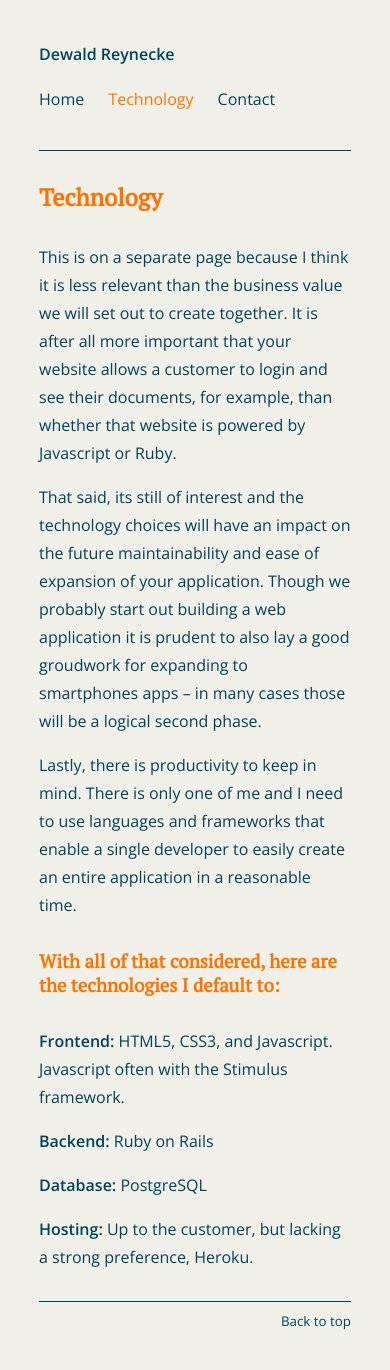
After one commit to dewaldreynecke/dewaldreynecke, a PHP site: page /technology.html in a window 390 px wide. The commit adds this page. Run offline with PHP 8.4, Linux system fonts and the light colour scheme.

Commit message:
add nav and technology page, lose media queries

```diff
--- a/style.css
+++ b/style.css
@@ -4,6 +4,7 @@
   --light-highlight-color: #d4f3e7;
   --bold-highlight-color: #FC7300;
   --banner-padding: 60px;
+  --max-width: 960px;
 }
 
 body {
@@ -14,26 +15,47 @@ body {
   margin: 0;
 }
 
-section {
+.main {
+  gap: 30px
+}
+
+.two-column {
   display: flex;
   flex-wrap: wrap;
   width: 80%;
+  max-width: var(--max-width);
   margin: 0 auto;
 }
 
-section > :first-child {
+.two-column > :first-child {
   flex-basis: 300px;
   flex-grow: 1;
 }
 
-section > :last-child {
+.two-column > :last-child {
   flex-basis: 0;
   flex-grow: 999;
   min-inline-size: 50%;
 }
 
-.main {
-  gap: 30px
+.one-column {
+  width: 80%;
+  max-width: var(--max-width);
+  margin: 0 auto;
+}
+
+.callout {
+  text-align: center;
+}
+
+.callout-link {
+  color: var(--bold-highlight-color)
+}
+
+.callout > p {
+  padding-inline-start: 40px;
+  padding-inline-end: 40px;
+  line-height: 200%;
 }
 
 .profile-pic {
@@ -56,8 +78,9 @@ p {
   line-height: 175%;
 }
 
-.header {
+#navbar {
   width: 80%;
+  max-width: var(--max-width);
   margin: 40px auto;
   display: flex;
   flex-wrap: wrap;
@@ -65,34 +88,36 @@ p {
   justify-content: space-between;
 }
 
-.header:first-child {
+#navbar:first-child {
   flex-grow: 1;
 }
 
-.header > p {
+#navbar > p {
   font-size: 16px;;
   margin: 0;
+}
+
+.nav-links > a {
+  padding-inline-end: 20px;
+}
+
+.nav-links > :last-child {
+  padding-inline-end: 0;
+}
+
+.nav-active {
+  color: var(--bold-highlight-color)
+}
+
+.toplink {
+  text-align: end;
+  font-size: smaller;
+  padding-block-start: 10px;
 }
 
 a {
   text-decoration: none;
   color: var(--txt-color);
-}
-
-.callout {
-  text-align: center;
-  width: 80%;
-  margin: 0 auto;
-}
-
-.callout-link {
-  color: var(--bold-highlight-color)
-}
-
-.callout > p {
-  padding-inline-start: 40px;
-  padding-inline-end: 40px;
-  line-height: 200%;
 }
 
 
@@ -119,21 +144,3 @@ a {
   margin-top: 0;
 }
 /* END UTILITY CLASSES */
-
-
-/* MEDIA QUERIES */
-
-/* constrain width */
-@media (min-width: 1201px) {
-  section {
-    width: 960px;
-  }
-  .header {
-    width: 960px;
-  }
-  .callout {
-    width: 960px;
-  }
-}
-
-/* END MEDIA QUERIES */
--- /dev/null
+++ b/technology.html
@@ -0,0 +1,91 @@
+<!DOCTYPE html>
+<html lang="en">
+<head>
+  <meta charset="UTF-8">
+  <meta name="viewport" content="width=device-width, initial-scale=1.0">
+  <link rel="stylesheet" href="style.css">
+  <title>Dewald Reynecke - Freelance developer</title>
+
+  <!-- Fonts from Google-->
+  <link rel="preconnect" href="https://fonts.googleapis.com">
+  <link rel="preconnect" href="https://fonts.gstatic.com" crossorigin>
+  <link href="https://fonts.googleapis.com/css2?family=Open+Sans:wght@300;400;600&family=PT+Serif&display=swap" rel="stylesheet">
+
+  <!-- icons and favicons -->
+  <link rel="apple-touch-icon" sizes="180x180" href="/apple-touch-icon.png">
+  <link rel="icon" type="image/png" sizes="32x32" href="/favicon-32x32.png">
+  <link rel="icon" type="image/png" sizes="16x16" href="/favicon-16x16.png">
+  <link rel="manifest" href="/site.webmanifest">
+  <link rel="mask-icon" href="/safari-pinned-tab.svg" color="#fc7300">
+  <meta name="msapplication-TileColor" content="#00aba9">
+  <meta name="theme-color" content="#fc7300">
+</head>
+<body>
+  <!--
+    Hello curious visitor.
+    I hope you are delighted to find nothing special here.
+    This site was hand-coded by me and consists of only plain HTML and CSS.
+    There is no tracking, no Javascript, no server generating pages. Only some
+    statically served files. I don't know who you are or even that you are here.
+    I believe that is how the internet should be... simple, fast, and not creepy.
+
+    You can see the source code for this site on my github profile:
+    https://github.com/dewaldreynecke
+
+    Cheers!
+    Dewald
+  -->
+  <nav id="navbar">
+    <p><a href="index.html"><strong>Dewald Reynecke</strong></a></p>
+    <div class="nav-links">
+      <a href="index.html">Home</a>
+      <a href="#" class="nav-active">Technology</a>
+      <a href="index.html#contact">Contact</a>
+    </div>
+  </nav>
+  <section class="one-column border-tb">
+    <h1>Technology</h1>
+    <p>
+      This is on a separate page because I think it is less relevant than
+      the business value we will set out to create together. It is after all more
+      important that your website allows a customer to login and see their
+      documents, for example, than whether that website is powered by Javascript
+      or Ruby.
+    </p>
+    <p>
+      That said, its still of interest and the technology choices will have an
+      impact on the future maintainability and ease of expansion of your
+      application. Though we probably start out building a web application it is
+      prudent to also lay a good groudwork for expanding to smartphones apps –
+      in many cases those will be a logical second phase.
+    </p>
+    <p>
+      Lastly, there is productivity to keep in mind. There is only one of me and
+      I need to use languages and frameworks that enable a single developer to
+      easily create an entire application in a reasonable time.
+    </p>
+    <h3>With all of that considered, here are the technologies I default to:</h3>
+    <p>
+      <strong>Frontend:</strong>
+      HTML5, CSS3, and Javascript. Javascript often with the Stimulus framework.
+    </p>
+    <p>
+      <strong>Backend:</strong>
+      Ruby on Rails
+    </p>
+    <p>
+      <strong>Database:</strong>
+      PostgreSQL
+    </p>
+    <p>
+      <strong>Hosting:</strong>
+      Up to the customer, but lacking a strong preference, Heroku.
+    </p>
+  </section>
+
+  <section class="one-column toplink">
+    <a href="#">Back to top</a>
+  </section>
+
+</body>
+</html>
```
Also changed, not shown: index.html (+18 -10 lines).
